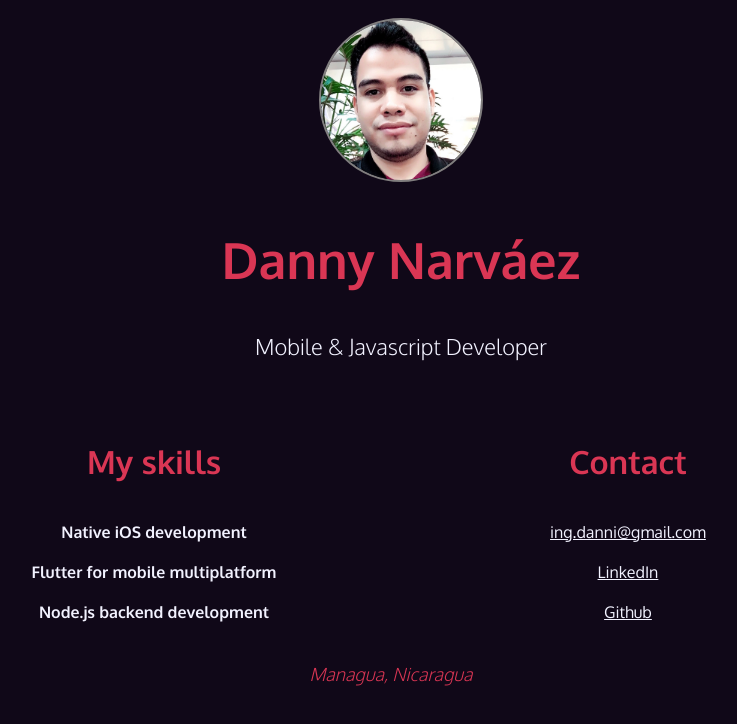
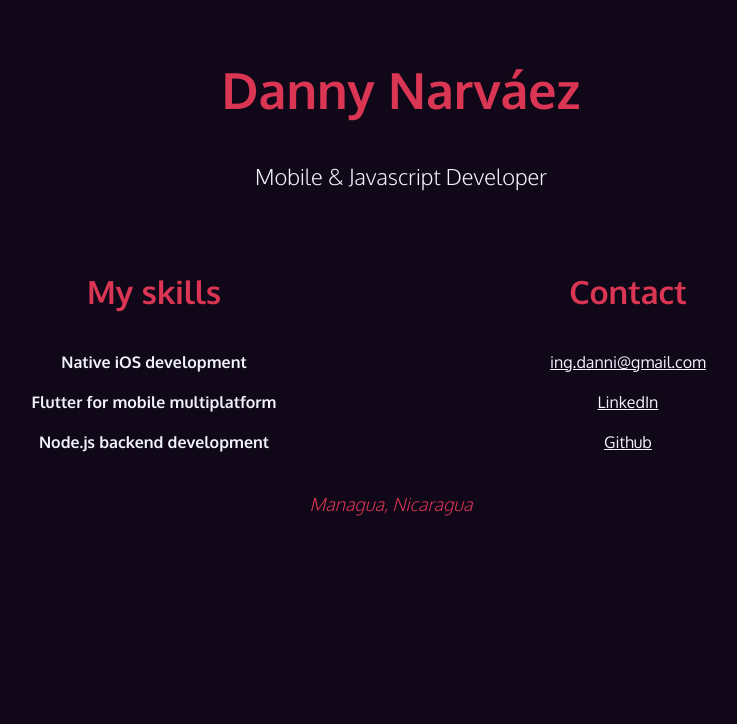
Before and after one commit to ingdanni/ingdanni.github.io, a website: page index.html in a window 1280 px wide. Shown: the whole page, without its empty margins (249-986 px from the left). Drawn offline with Linux system fonts and the light colour scheme.

Commit message:
update: remove photo from landing page

```diff
--- a/index.html
+++ b/index.html
@@ -19,7 +19,7 @@
         <div class="container">
             <div class="row" id="header">
                 <div class="col-12">
-                      <img src="profile3.jpg" alt="Danny Narvaez" id="profile-img">
+<!--                       <img src="profile3.jpg" alt="Danny Narvaez" id="profile-img"> -->
                       <h1 class="title">Danny Narváez</h1>
                       <h3>Mobile & Javascript Developer</h3>
                 </div>
```
